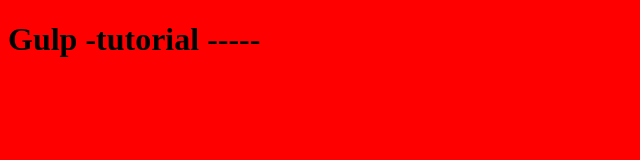
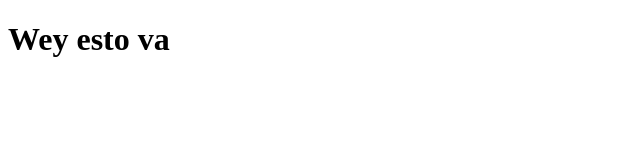
Before and after one commit to kevinthicke/gulp-template, a website: page src/index.html in a window 1280 px wide. Shown: the whole page, without its empty margins (0-640 px from the left). Drawn offline with nearby package versions, Linux system fonts and the light colour scheme; files that its build step writes are made by us from their sources.

```diff
--- a/src/css/index.less
+++ b/src/css/index.less
@@ -1,5 +1,5 @@
 body {
-    background:red;
+    background:white;
 }
 
 h1 {
--- a/src/index.html
+++ b/src/index.html
@@ -8,6 +8,6 @@
     <title>Gulp tutorial</title>
 </head>
 <body>
-    <h1> Gulp -tutorial -----</h1>
+    <h1> Wey esto va </h1>
 </body>
 </html>
```
Also changed, not shown: gulpfile.js (+7 -1 lines), dist/css/index.css, dist/index.html.
